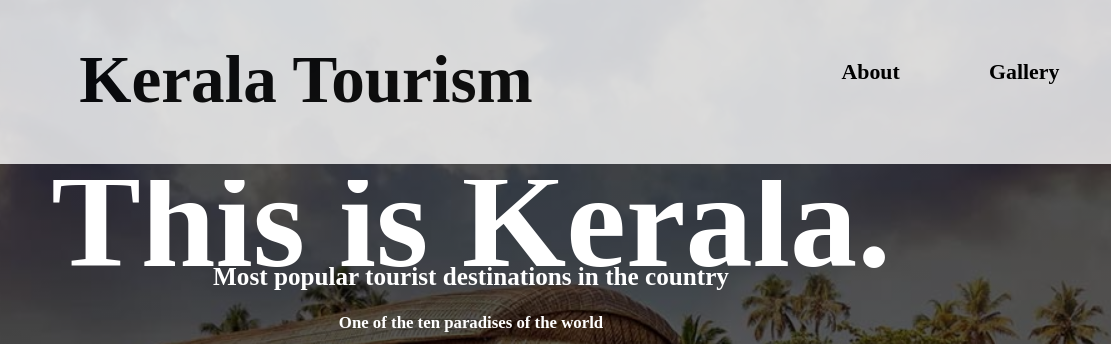
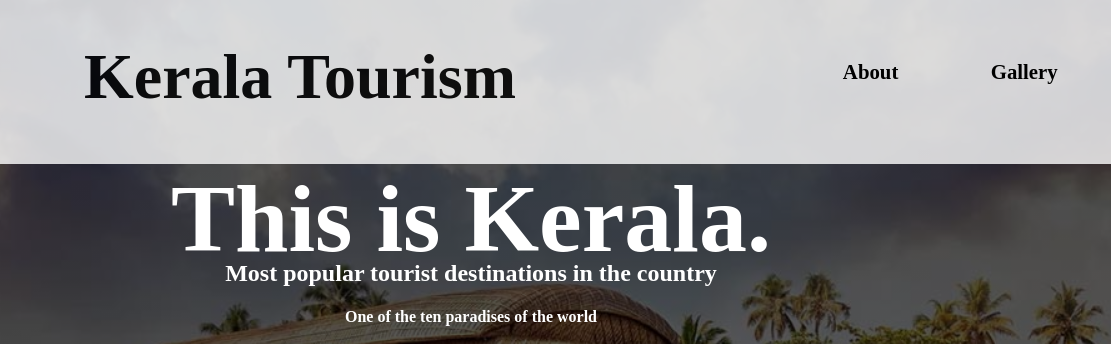
Before and after one commit to antonl05/keralaTourism, a plain HTML site: page index.html in a window 1280 px wide. Shown: the top 344 px of the page, 169-1280 px from the left. Drawn offline with Linux system fonts and the light colour scheme.

Commit message:
*imporve

```diff
--- a/index.css
+++ b/index.css
@@ -1,7 +1,5 @@
 body {
-  font-family: "Times New Roman", sans-serif;
   font-weight: 900;
-  font-size: 105%;
   animation: background-image-rotate 15s linear infinite alternate;
   background-size: cover;
   background-attachment: fixed;
--- a/index.html
+++ b/index.html
@@ -19,7 +19,7 @@
 
   <main>
   <div id="main-text">
-    <h1 style="transform:scale(4)">This is Kerala.</h1>
+    <h1 style="transform:scale(3)">This is Kerala.</h1>
     <h2>Most popular tourist destinations in the country</h2>
     <h4>One of the ten paradises of the world</h4>
     <h4>Famous for its ecotourism initiatives and beautiful backwaters</h4>
```
